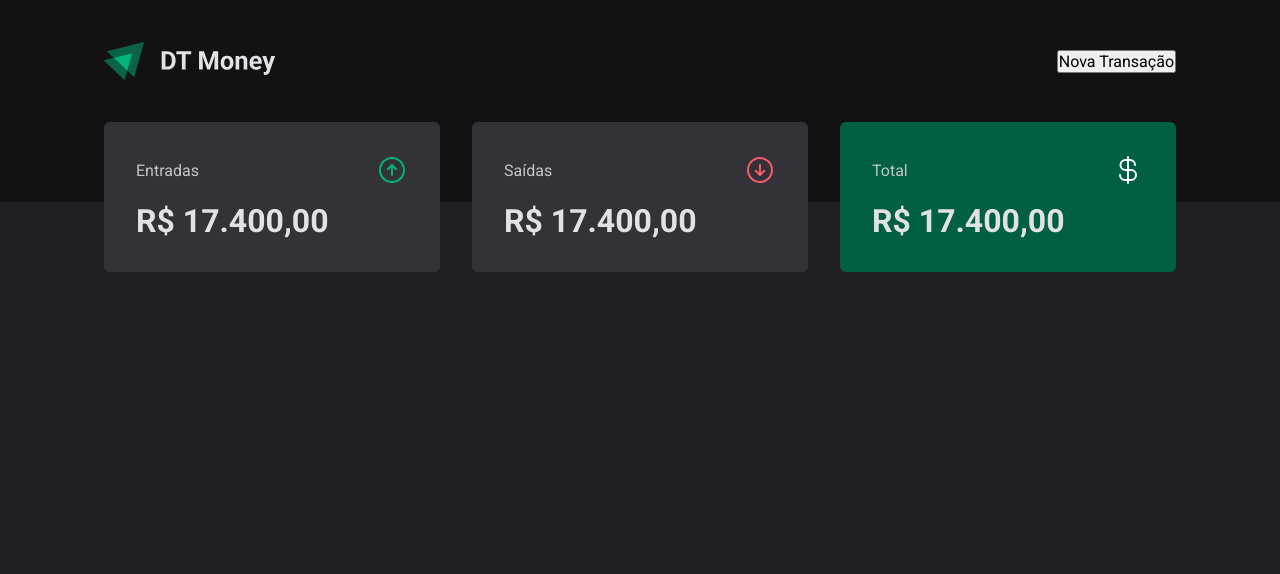
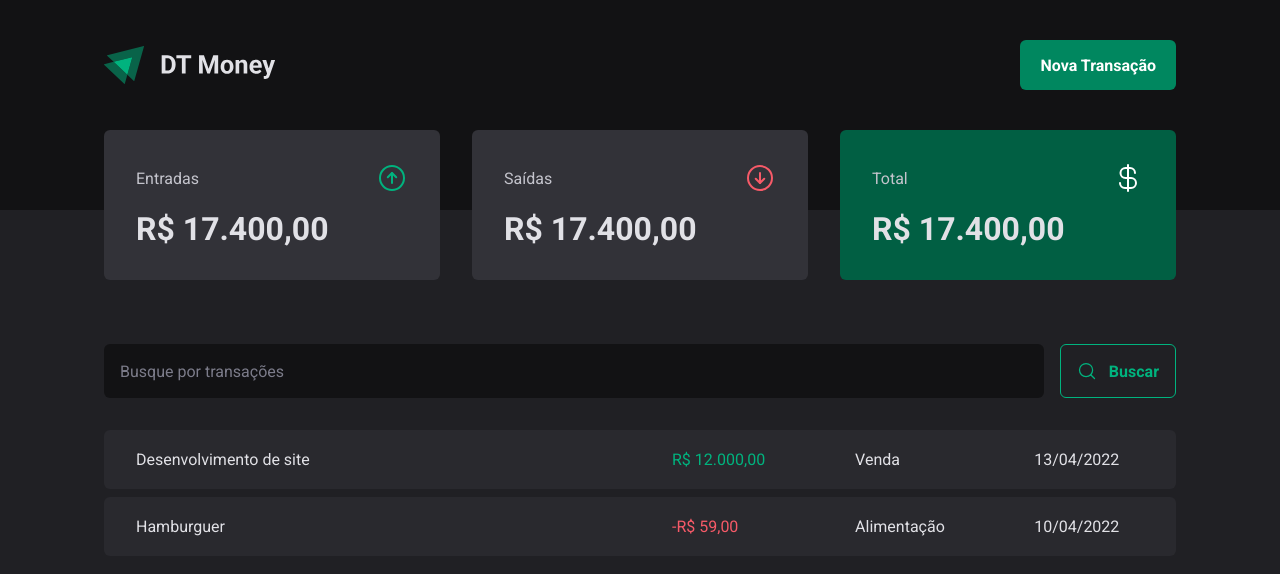
Before and after one commit to natalia-costaa/03-DT-money, a React (Vite) app: page / in a window 1280 px wide. Shown: the top 574 px of the page. Built offline with nearby package versions, Linux system fonts and the light colour scheme.

Commit message:
create SearchForm and update Transactions and Header

```diff
--- a/package.json
+++ b/package.json
@@ -10,6 +10,7 @@
     "preview": "vite preview"
   },
   "dependencies": {
+    "@radix-ui/react-dialog": "^1.1.1",
     "@types/styled-components": "^5.1.34",
     "phosphor-react": "^1.4.1",
     "react": "^18.3.1",
--- a/src/components/Header/index.tsx
+++ b/src/components/Header/index.tsx
@@ -1,4 +1,4 @@
-import { HeaderContainer, HeaderContent } from "./styles";
+import { HeaderContainer, HeaderContent, NewTransactionButton } from "./styles";
 
 import logo from '../../assets/logo.svg';
 
@@ -8,7 +8,7 @@
             <HeaderContent>
                 <img src={logo} />
 
-                 <button>Nova Transação</button>
+                 <NewTransactionButton>Nova Transação</NewTransactionButton>
             </HeaderContent>
         </HeaderContainer>
 
--- /dev/null
+++ b/src/pages/Transactions/components/SearchForm/index.tsx
@@ -0,0 +1,15 @@
+import { MagnifyingGlass } from "phosphor-react";
+import { SearchFormContainer } from "./styles";
+
+export function SeacrForm() {
+    return (
+        <SearchFormContainer>
+            <input type="text" placeholder="Busque por transações" />
+
+            <button type="submit">
+                <MagnifyingGlass size={20}/>
+                    Buscar
+            </button>
+        </SearchFormContainer>
+    )
+}
--- /dev/null
+++ b/src/pages/Transactions/components/SearchForm/styles.ts
@@ -0,0 +1,39 @@
+import styled from "styled-components";
+
+export const SearchFormContainer = styled.form`
+    display: flex;
+    gap: 1rem;
+
+    input {
+        flex: 1;
+        border-radius: 6px;
+        border: 0;
+        background: ${props => props.theme["gray-900"]};
+        color: ${props => props.theme["gray-300"]};
+        padding: 1rem;
+
+        &::placeholder {
+        color: ${props => props.theme["gray-500"]};
+        }
+    }
+
+    button {
+        display: flex;
+        align-items: center;
+        gap: 0.75rem;
+        border: 0;
+        padding: 1rem;
+        background: transparent;
+        border: 1px solid ${props => props.theme["green-300"]};
+        color: ${props => props.theme["green-300"]};
+        font-weight: bold;
+        border-radius: 6px;
+
+        &:hover {
+            background: ${props => props.theme["green-500"]};
+            border-color: ${props => props.theme["green-500"]};
+            color: ${props => props.theme["white"]};
+            transition: background-color 0.2s, color 0.2s, border-color 0.2s;
+        }
+    }
+`
--- a/src/pages/Transactions/index.tsx
+++ b/src/pages/Transactions/index.tsx
@@ -1,5 +1,7 @@
 import { Header } from "../../components/Header";
 import { Summary } from "../../components/Summary";
+import { SeacrForm } from "./components/SearchForm";
+import { PriceHighlight, TransactionsContainer, TransactionsTable } from "./styles";
 
 export function Transactions() {
     return (
@@ -7,6 +9,34 @@
             <Header />
             <Summary />
 
+            <TransactionsContainer>
+            <SeacrForm />
+            <TransactionsTable>
+                <tbody>
+                    <tr>
+                        <td width="50%">Desenvolvimento de site</td>
+                        <td>
+                            <PriceHighlight variant="income">
+                            R$ 12.000,00
+                            </PriceHighlight>
+                        </td>
+                        <td>Venda</td>
+                        <td>13/04/2022</td>
+                    </tr>
+                    <tr>
+                        <td width="50%">Hamburguer</td>
+                        <td>
+                            <PriceHighlight variant="outcome">
+                            -R$ 59,00
+                            </PriceHighlight>
+                        </td>
+                        <td>Alimentação</td>
+                        <td>10/04/2022</td>
+                    </tr>
+                </tbody>
+            </TransactionsTable>
+            </TransactionsContainer>
+
         </div>
     )
 }
--- a/src/pages/Transactions/styles.ts
+++ b/src/pages/Transactions/styles.ts
@@ -0,0 +1,37 @@
+import styled from "styled-components";
+
+export const TransactionsContainer = styled.main`
+    width: 100%;
+    max-width: 1120px;
+    margin: 4rem auto 0;
+    padding: 0 1.5rem;
+`
+export const TransactionsTable = styled.table`
+    width: 100%;
+    border-collapse: separate;
+    border-spacing: 0 0.5rem;
+    margin-top: 1.5rem;
+
+    td {
+    padding: 1.25rem 2rem;
+    background: ${props => props.theme["gray-700"]};
+
+    &:first-child {
+      border-top-left-radius: 6px;
+      border-bottom-left-radius: 6px;
+    }
+
+    &:last-child {
+      border-top-right-radius: 6px;
+      border-bottom-right-radius: 6px;
+    }
+  }
+`;
+
+interface PriceHighlightProps {
+    variant: "income" | "outcome";
+}
+
+export const PriceHighlight = styled.span<PriceHighlightProps>`
+    color: ${props => props.variant === "income" ? props.theme["green-300"] : props.theme["red-300"]};
+`;
```
Also changed, not shown: 1 other file (tests, documents, lock files or other folders).
